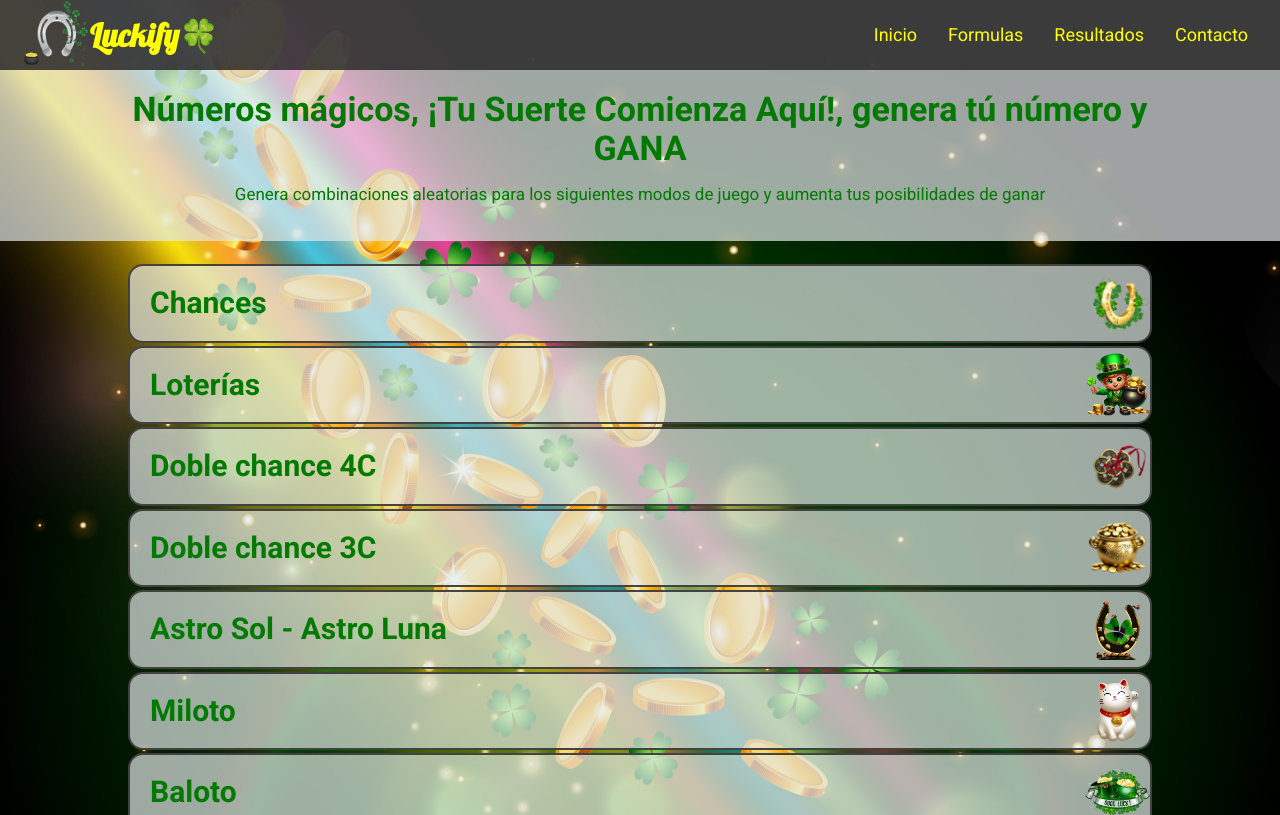
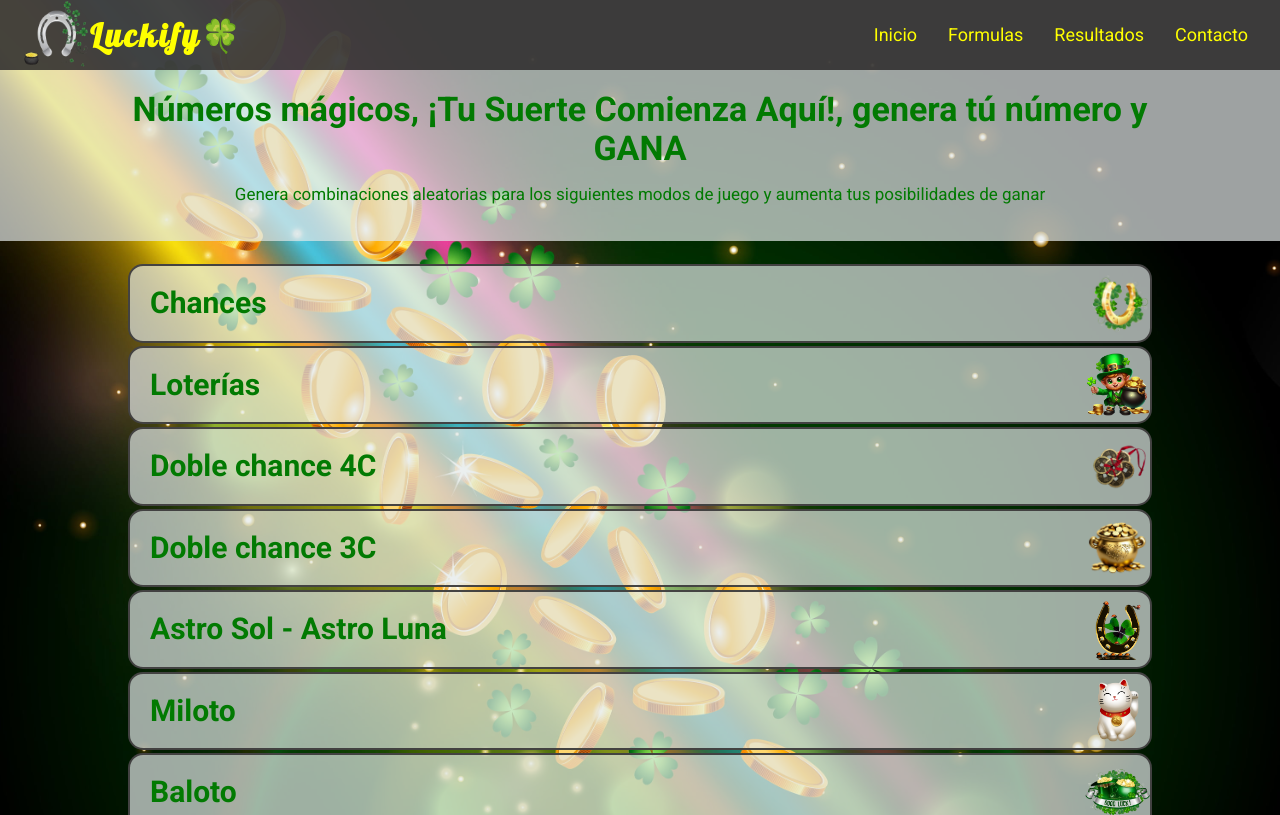
Before and after one commit to Henrycaba471/sue-os-oro, a plain HTML site: page src/index.html in a window 1280 px wide. Shown: the top 815 px of the page. Drawn offline with Linux system fonts and the light colour scheme; a web font is replaced by a local one.

Commit message:
Actualizar style.css

```diff
--- a/src/assets/css/style.css
+++ b/src/assets/css/style.css
@@ -46,7 +46,9 @@ body{
     align-items: center;
     color: rgb(255, 255, 0);
 }
-
+.header .header__title h1{
+   letter-spacing: .3rem;
+}
 .header .header-logo .header__logo {
     width: 7rem;
     height: 7rem;
```
